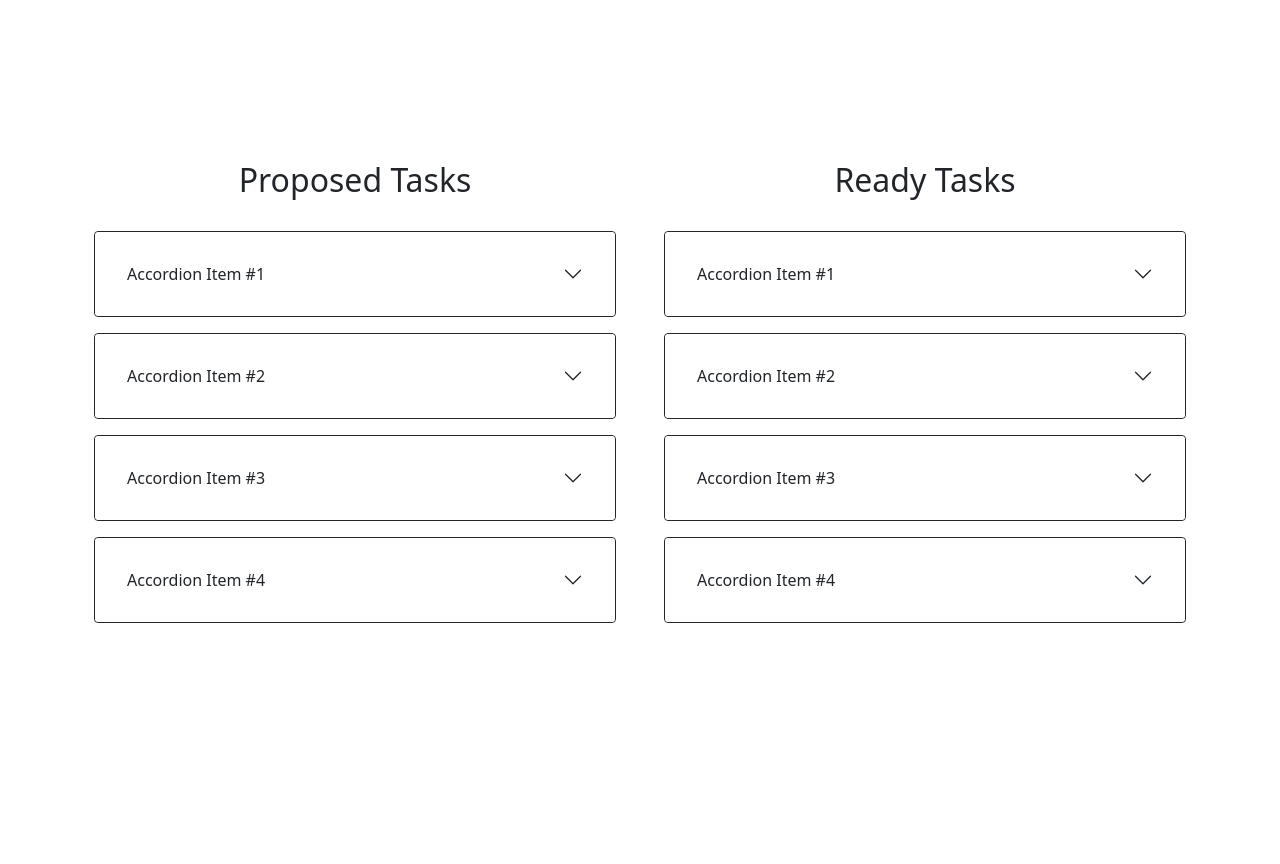
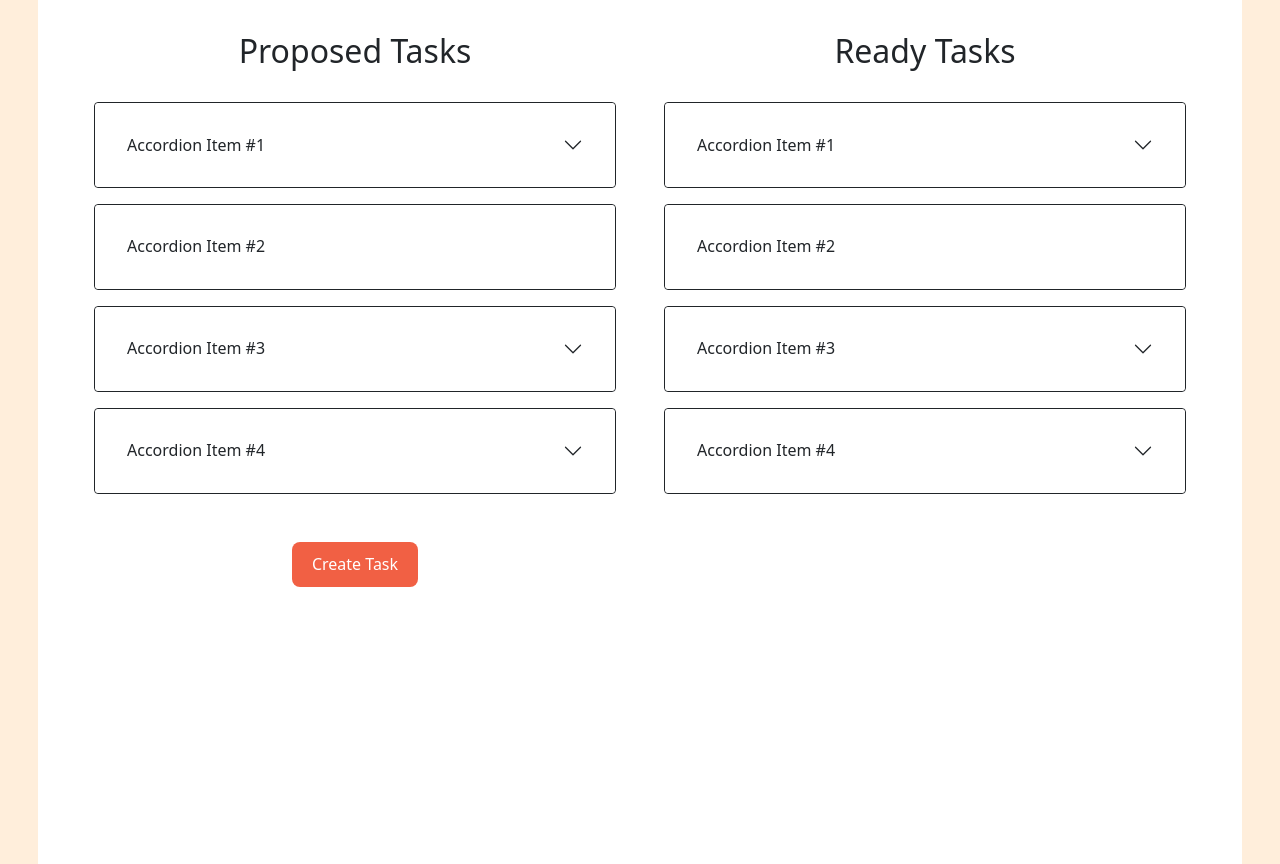
Before and after one commit to antazoey/ethdenver2025-chairman-dao, a React (Vite) app in the folder web/: page / in a window 1280 px wide. Before the commit the page ends 800 px from the top, so only its background shows below. Built offline with nearby package versions, Linux system fonts and the light colour scheme.

Commit message:
feat: more front end

```diff
--- a/web/index.html
+++ b/web/index.html
@@ -6,7 +6,7 @@
     <meta name="viewport" content="width=device-width, initial-scale=1.0" />
     <title>Chairman DAO</title>
   </head>
-  <body>
+  <body class="chairman-dao">
     <div id="root"></div>
     <script type="module" src="/src/main.tsx"></script>
   </body>
--- a/web/src/App.css
+++ b/web/src/App.css
@@ -1,46 +1,29 @@
 #root {
+  background-color: #ffffff;
   max-width: 1280px;
   margin: 0 auto;
   padding: 2rem;
   text-align: center;
 }
 
-.logo {
-  height: 6em;
-  padding: 1.5em;
-  will-change: filter;
-  transition: filter 300ms;
-}
-.logo:hover {
-  filter: drop-shadow(0 0 2em #646cffaa);
-}
-.logo.react:hover {
-  filter: drop-shadow(0 0 2em #61dafbaa);
-}
-
-@keyframes logo-spin {
-  from {
-    transform: rotate(0deg);
-  }
-  to {
-    transform: rotate(360deg);
-  }
-}
-
-@media (prefers-reduced-motion: no-preference) {
-  a:nth-of-type(2) .logo {
-    animation: logo-spin infinite 20s linear;
-  }
-}
-
-.card {
-  padding: 2em;
-}
-
-.read-the-docs {
-  color: #888;
-}
-
 .taskColumn > h2 {
   margin-bottom: 2rem;
 }
+
+.button-primary {
+  background-color: #F16044;
+  color: #ffffff;
+}
+
+.button-secondary {
+  background-color: #06bee1;
+  color: #ffffff;
+}
+
+.chairman-dao {
+  background-color: #ffeedb;
+}
+
+.tasks{
+  height: 100vh;
+}
--- a/web/src/App.tsx
+++ b/web/src/App.tsx
@@ -7,11 +7,18 @@ function App() {
 
   return (
     <div className="App">
-      <Container id="tasks">
+      <Container id="tasks" className="tasks">
         <Row>
           <Col xs={12} md={6} id="proposed-tasks" className='taskColumn'>
             <h2>Proposed Tasks</h2>
             <AccordionColumns />
+            <Container>
+              <Row>
+                <Col xs={12} className="task mb-3">
+                  <button className="button-primary">Create Task</button>
+                </Col>
+              </Row>
+            </Container>
           </Col>
           <Col xs={12} md={6} id="active-tasks" className='taskColumn'>
           <h2>Ready Tasks</h2>
--- a/web/src/components/AccordionColumns.tsx
+++ b/web/src/components/AccordionColumns.tsx
@@ -1,6 +1,6 @@
 import '../styles/AccordionColumns.css'
 import React from 'react';
-import { Accordion, Col, Container, Row } from 'react-bootstrap';
+import { Accordion, Button, Col, Container, Row } from 'react-bootstrap';
 
 const AccordionColumns: React.FC = () => {
   const accordionData = [
@@ -10,7 +10,6 @@ const AccordionColumns: React.FC = () => {
     },
     {
       title: 'Accordion Item #2',
-      content: 'This is the content for the second accordion item.',
     },
     {
       title: 'Accordion Item #3',
@@ -26,14 +25,16 @@ const AccordionColumns: React.FC = () => {
     <Container>
       <Row>
         {accordionData.map((item, index) => (
-          <Col xs={12} key={index} className="mb-3">
+          <Col xs={12} key={index} className="task mb-3">
             <Accordion defaultActiveKey="0">
                 <Accordion.Header>
                   {item.title}
                 </Accordion.Header>
-                <Accordion.Body>
-                  {item.content}
-                </Accordion.Body>
+                {item.content && (
+                  <Accordion.Body>
+                    {item.content}
+                  </Accordion.Body>
+                )}
             </Accordion>
           </Col>
         ))}
--- a/web/src/styles/AccordionColumns.css
+++ b/web/src/styles/AccordionColumns.css
@@ -11,18 +11,27 @@
     border-width: 1px;
 }
 
+.accordion-button:active,
 .accordion-button:focus,
 .accordion-button:hover,
 .accordion-button:not(.collapsed):hover {
     background-color: #f2f2f2;
 }
 
-.accordion-button:active,
 .accordion-button:visited,
-.accordion-button:not(.collapsed) {
+.accordion-button:not(.collapsed),
+.accordion-button.collapsed:visited {
     background-color: white;
+}
+
+.task:last-child {
+    padding-bottom: 2rem;
 }
 
 /* .accordion-button::after {
     display: none;
 } */
+
+.accordion-header:not(:has(+ .accordion-collapse)) .accordion-button::after {
+    display: none;
+}
```
